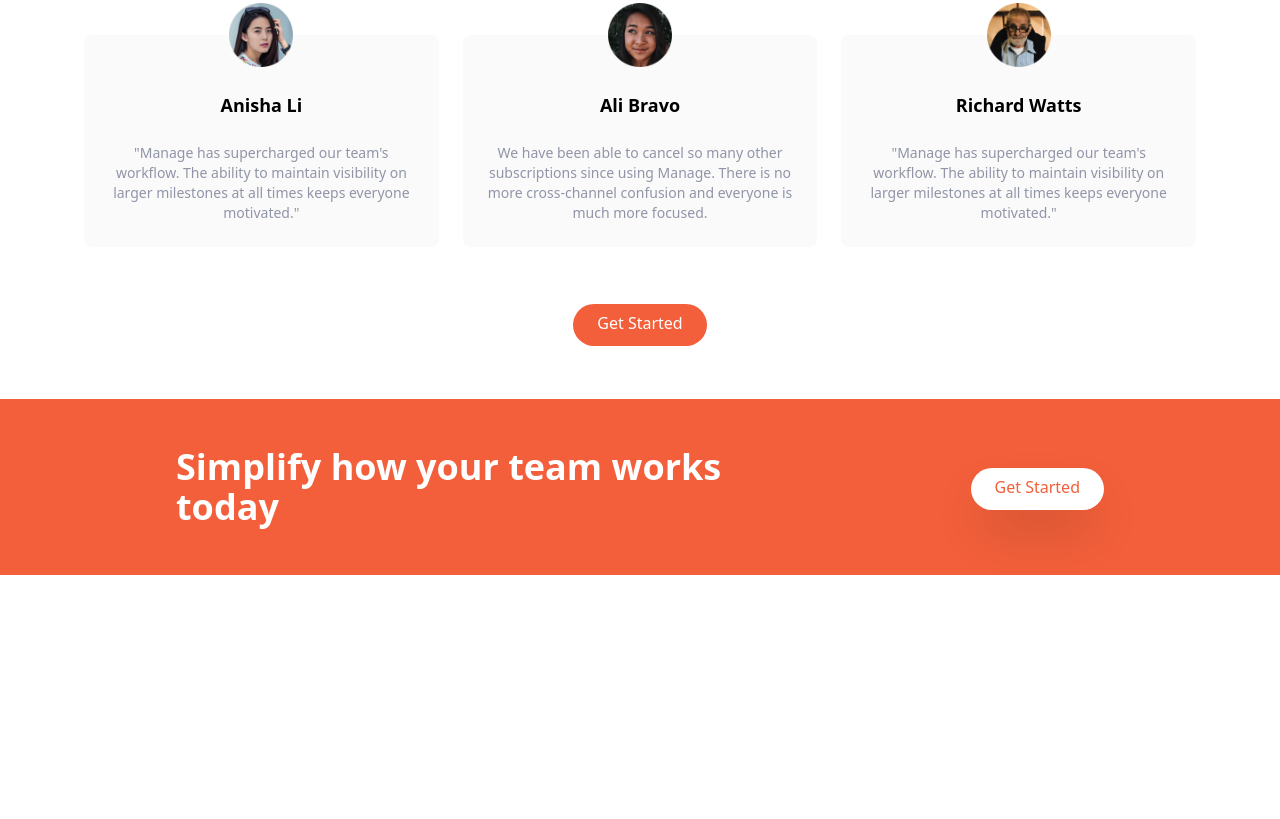
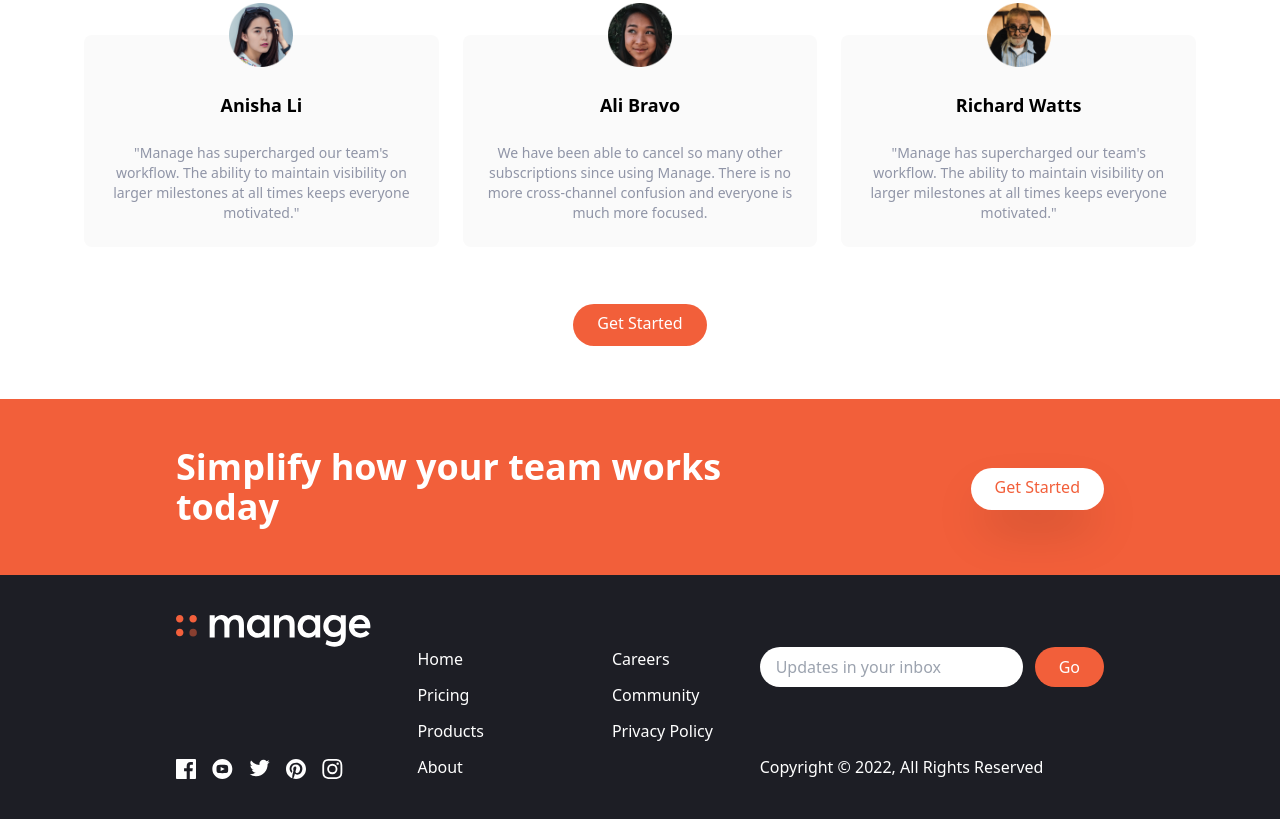
Before and after one commit to babarkhuroo/landing-page-twcss, a website: page index.html in a window 1280 px wide. Shown: the part 1369-2188 px from the top of the page. Before the commit the page ends 1944 px from the top, so only its background shows below. Drawn offline with Linux system fonts and the light colour scheme.

Commit message:
added footer

```diff
--- a/index.html
+++ b/index.html
@@ -222,6 +222,77 @@
         </div>
     </section>
     <!-- Footer -->
+    <footer class="bg-veryDarkBlue">
+        <!-- Flex Container -->
+        <div
+            class="container flex flex-col-reverse justify-between px-6 py-10 mx-auto space-y-8 md:flex-row md:space-y-8">
+            <!-- Logo and social links container -->
+            <div
+                class="flex flex-col-reverse items-center justify-between space-y-12 md:flex-col md:space-y-0 md:items-start">
+                <div class="mx-auto my-6 text-center text-white md:hidden">
+                    Copyright &copy; 2022, All Rights Reserved
+                </div>
+                <!-- Logo -->
+                <div>
+                    <img src="img/logo-white.svg" class="h-8" alt="">
+                </div>
+                <!-- Social Links Container -->
+                <div class="flex justify-center space-x-4">
+                    <!-- Link 1 -->
+                    <a href="#">
+                        <img src="img/icon-facebook.svg" alt="">
+                    </a>
+                    <!-- Link 2 -->
+                    <a href="#">
+                        <img src="img/icon-youtube.svg" alt="">
+                    </a>
+                    <!-- Link 3 -->
+                    <a href="#">
+                        <img src="img/icon-twitter.svg" alt="">
+                    </a>
+                    <!-- Link 4 -->
+                    <a href="#">
+                        <img src="img/icon-pinterest.svg" alt="">
+                    </a>
+                    <!-- Link 5 -->
+                    <a href="#">
+                        <img src="img/icon-instagram.svg" alt="">
+                    </a>
+                </div>
+            </div>
+            <!-- List Container -->
+            <div class="flex justify-around space-x-32">
+                <div class="flex flex-col space-y-3 text-white">
+                    <a href="#" class="hover:text-brightRed">Home</a>
+                    <a href="#" class="hover:text-brightRed">Pricing</a>
+                    <a href="#" class="hover:text-brightRed">Products</a>
+                    <a href="#" class="hover:text-brightRed">About</a>
+                </div>
+                <div class="flex flex-col space-y-3 text-white">
+                    <a href="#" class="hover:text-brightRed">Careers</a>
+                    <a href="#" class="hover:text-brightRed">Community</a>
+                    <a href="#" class="hover:text-brightRed">Privacy Policy</a>
+                </div>
+            </div>
+
+            <!-- Input Container -->
+            <div class="flex flex-col justify-between">
+                <form>
+                    <div class="flex space-x-3">
+                        <input type="text" class="flex-1 px-4 rounded-full focus:outline-none"
+                            placeholder="Updates in your inbox" />
+                        <button
+                            class="px-6 py-2 text-white rounded-full bg-brightRed hover:bg-brightRedLight focus:outline-none">
+                            Go
+                        </button>
+                    </div>
+                </form>
+                <div class="hidden text-white md:block">
+                    Copyright &copy; 2022, All Rights Reserved
+                </div>
+            </div>
+        </div>
+    </footer>
 
 </body>
 
```
Also changed, not shown: css/main.css.
